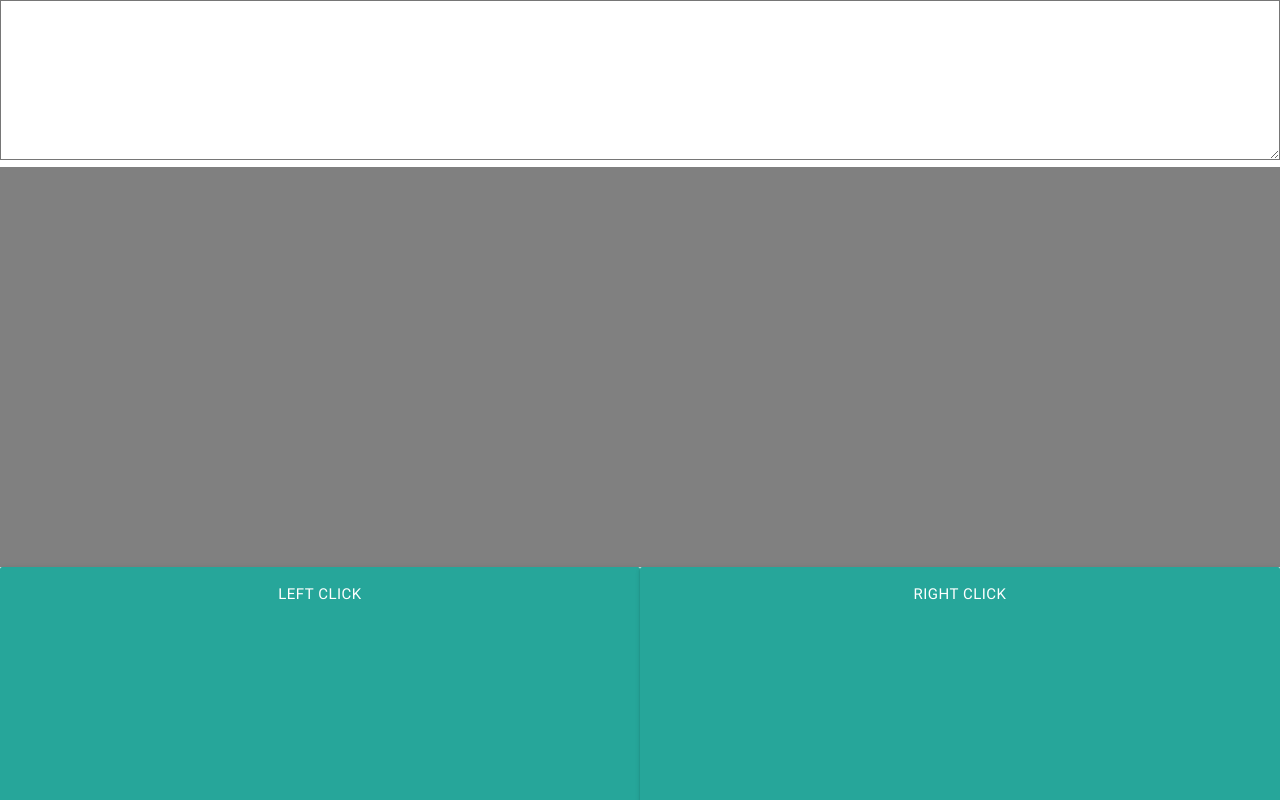
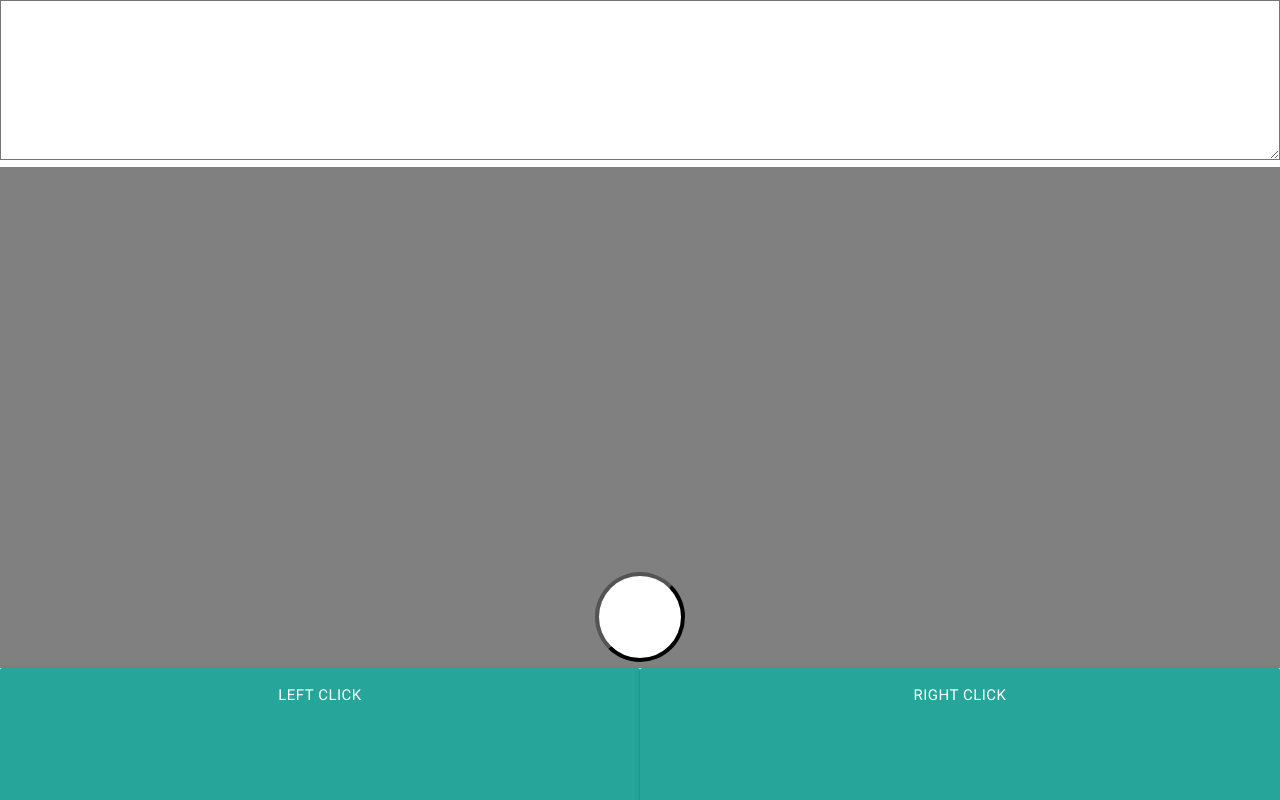
Before and after one commit to eiguike/mouse-posyx, a plain HTML site: page www/index.html in a window 1280 px wide. Drawn offline with nearby package versions, Linux system fonts and the light colour scheme.

Commit message:
Adcionando botão para giroscópio (#56)
* Adcionando botão para giroscópio

* Removing AAA

```diff
--- a/www/assets/mouseposyx.css
+++ b/www/assets/mouseposyx.css
@@ -29,3 +29,28 @@ html, body {
 .mouse-class {
   height: 100%;
 }
+
+.giroscope-button-bg {
+  background-color: gray;
+  height: auto;
+  text-align: center;
+  padding: 5px;
+}
+
+.giroscope-button {
+  color: transparent;
+  height: 90px;
+  width: 90px;
+  border-width: 4px;
+  background-color: white;
+  border-color: black;
+  text-align: center;
+  align-content: center;
+  border-radius: 100px;
+
+}
+
+.giroscope-button:active{
+  background-color: #DC143C;
+
+}
--- a/www/index.html
+++ b/www/index.html
@@ -14,6 +14,9 @@
   <body oncontextmenu="return false;">
     <textarea class="keyboard-input" id="keyboard_input" autocomplete="off" rows="5" class="col s12"></textarea>
     <div class="col s12 touchpad" id="touchpad_div"></div>
+    <div class="giroscope-button-bg">
+      <button class="giroscope-button"></button>
+    </div>
     <div class="row mouse-buttons">
       <div id="left_click" class="btn-large col s6 mouse-class">Left Click</div>
       <div id="right_click" class="btn-large col s6 mouse-class">Right Click</div>
```
